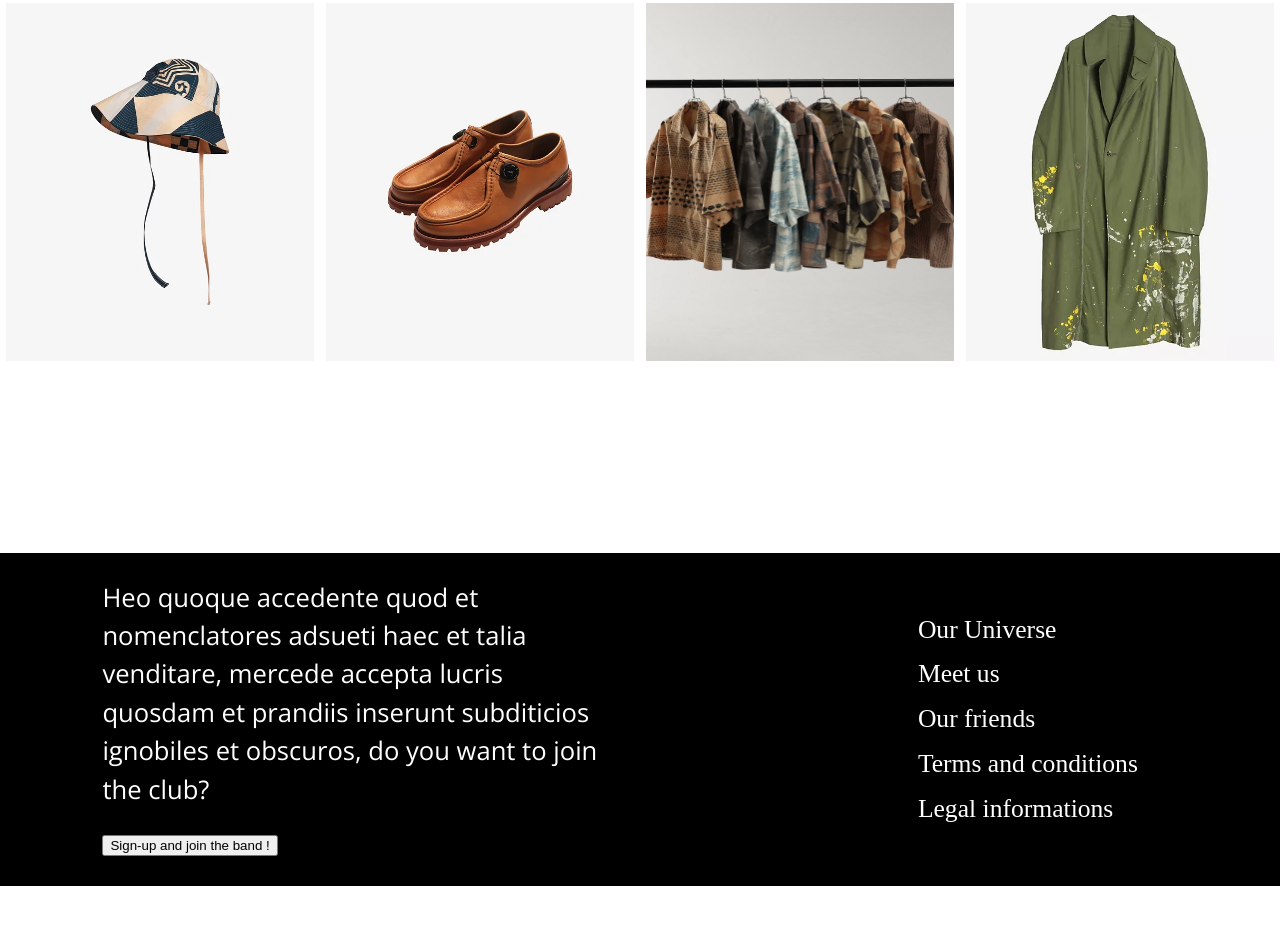
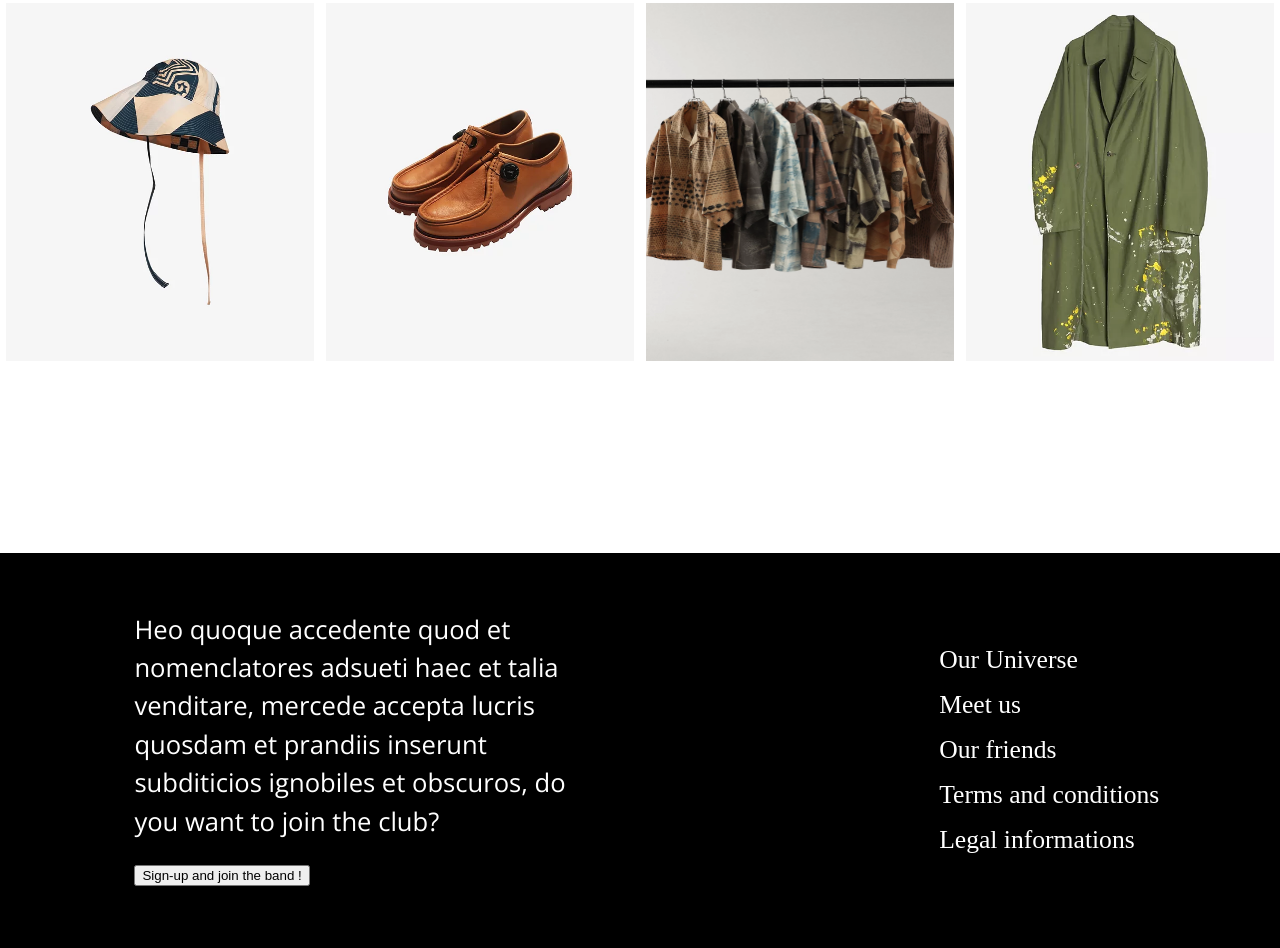
Before and after one commit to MrMouga/landing-page-impact-odin-project, a plain HTML site: page index.html in a window 1280 px wide. Shown: the part 4075-5023 px from the top of the page. Before the commit the page ends 4961 px from the top, so only its background shows below. Drawn offline with nearby package versions, Linux system fonts and the light colour scheme; a web font is replaced by a local one.

Commit message:
modification footerpadding

```diff
--- a/style.css
+++ b/style.css
@@ -300,4 +300,10 @@ margin-right:8%;
     border: 1 px solid black;
 }
 
---------
+.footer-text p{
+    font-size:2vw;
+}
+
+.footer-text{
+    padding:2.5vw;
+}
```
